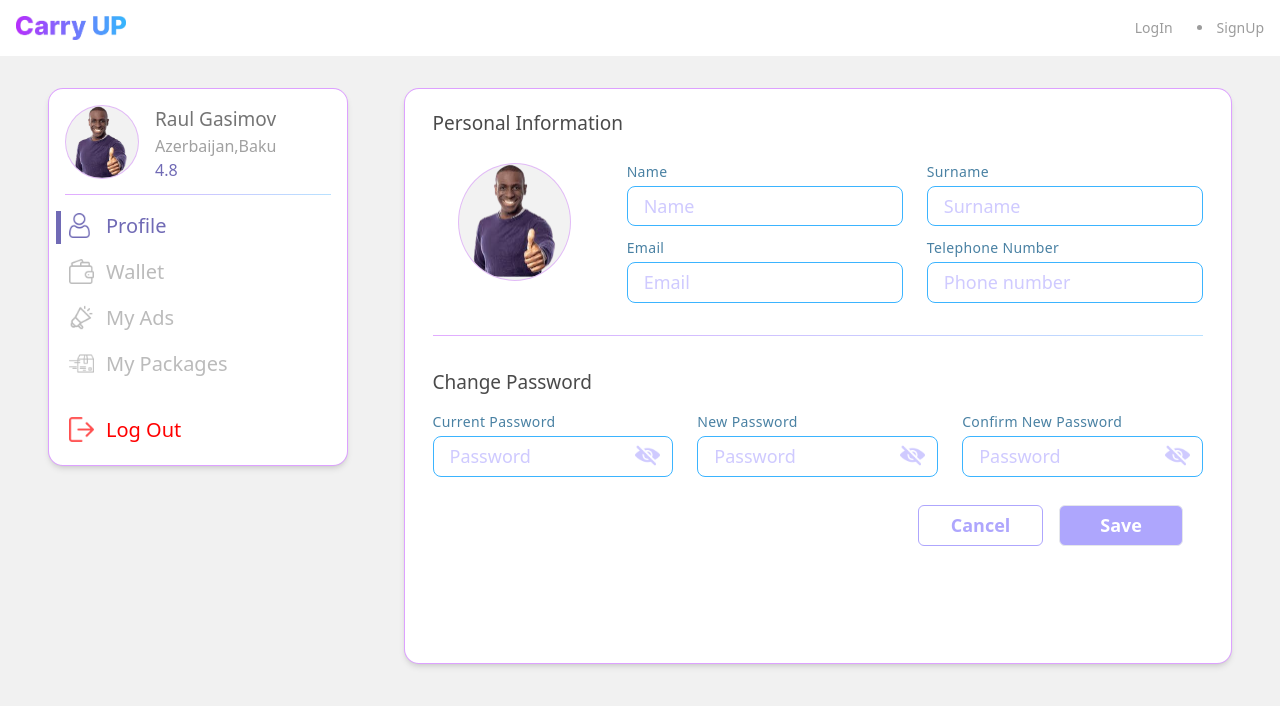
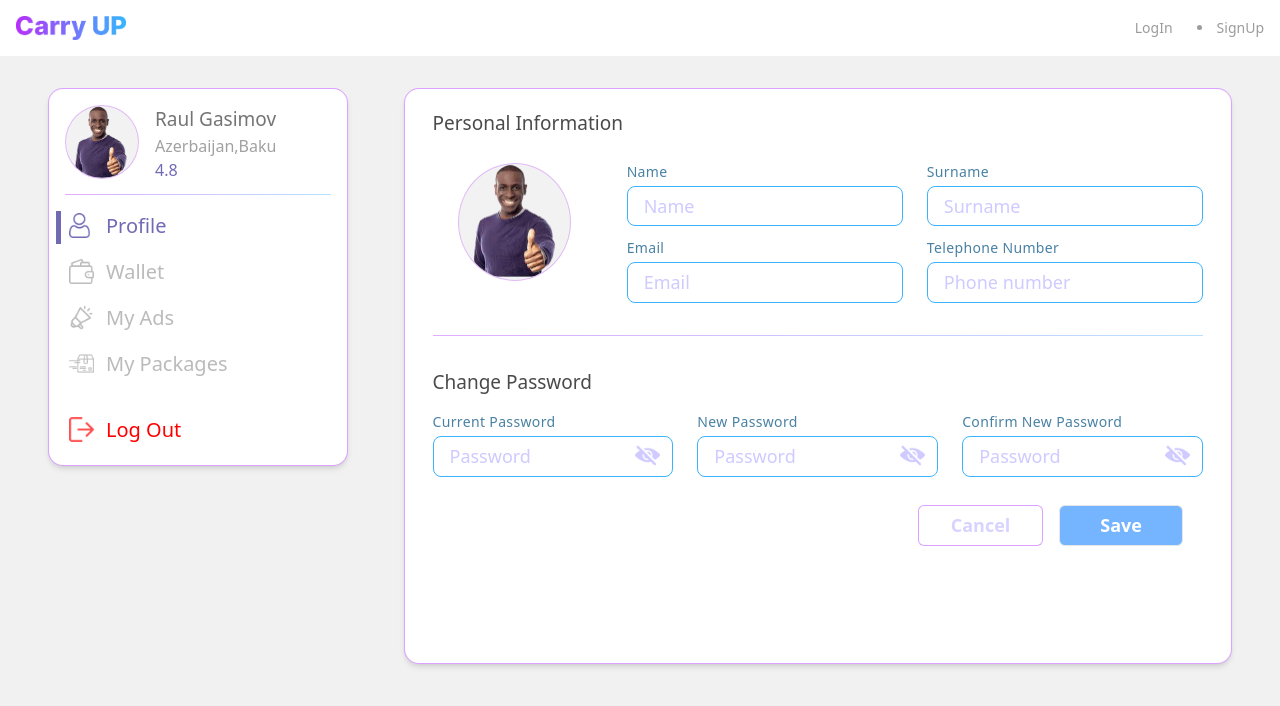
Before and after one commit to Ruslanqelenderli/CarryUpFront, a Next.js app: page /profile in a window 1280 px wide. Shown: the top 706 px of the page. Built offline with nearby package versions, Linux system fonts and the light colour scheme.

Commit message:
mainpage

```diff
--- a/app/components/customPagination.js
+++ b/app/components/customPagination.js
@@ -16,17 +16,17 @@ const CustomPagination = ({
   }
 
   return (
-    <div className="flex bg-white rounded-lg justify-center py-4 absolute bottom-0 left-[40%]">
+    <div className="flex bg-white rounded-lg w-full justify-center py-4 absolute bottom-0 ">
       <nav
         aria-label="Page navigation example"
         className="flex justify-center "
       >
-        <ul className="flex items-center -space-x-px h-8 text-sm">
+        <ul className="flex items-center -space-x-px h-8 text-sm ">
           <li>
             <a
               href="#"
               onClick={prePage}
-              className=" flex items-center  justify-center px-3 h-8 ms-0 leading-tight text-[#7FBAFF] bg-white rounded-s-lg  hover:text-gray-700  dark:hover:text-white"
+              className=" flex items-center  justify-center px-3 h-8 ms-0 leading-tight text-[#7FBAFF]  rounded-s-lg  hover:text-gray-700  dark:hover:text-white"
             >
               <span className="sr-only">Previous</span>
               <svg
@@ -54,7 +54,7 @@ const CustomPagination = ({
                     href="#"
                     onClick={() => setCurrentPage(page)}
                     className={
-                      "flex items-center justify-center mr-5 px-3 h-8 leading-tight text-gray-500 bg-white  hover:bg-gray-100 hover:text-gray-700 dark:bg-gray-800 dark:border-gray-700 dark:text-gray-400 dark:hover:bg-gray-700 dark:hover:text-white"
+                      "flex items-center justify-center mr-5 px-3 h-8 leading-tight"
                     }
                     style={{
                       background: page === currentPage ? "#2F8EFF" : "none",
--- a/app/components/mainPage.js
+++ b/app/components/mainPage.js
@@ -470,15 +470,15 @@ const [loading,setLoading] = useState(false)
                 </>
               )}
             </form>
-            <div className=" sticky bottom-0 flex  justify-between  bg-white px-3 py-4">
+            <div className=" sticky bottom-0 flex ml-3 justify-between  bg-white px-3 py-4">
               <button
-                className="bg-transparent  font-semibold  py-1.5 px-4 border    rounded-md cancelButton "
+                className="bg-transparent  font-semibold  px-4 py-1.5 border    rounded-md cancelButton "
                 onClick={clearTripsData}
               >
-                Clear All
+                Clear all
               </button>
               <button
-                className="bg-transparent  font-semibold  py-1.5 px-6 border    rounded-md saveButton "
+                className="bg-transparent  font-semibold  px-6 py-1.5 border    rounded-md saveButton "
                 onClick={getTrips}
               >
                 Search
@@ -514,7 +514,7 @@ const [loading,setLoading] = useState(false)
                <div className="grid grid-cols-3 gap-4 py-6 px-6 ">
                 {tripData.map((v) => (
                   <>
-                    <div className="bg-white border box  relative pt-4 pb-8 border-[#A0CCFF] border-solid rounded-[1rem]  h-[11.5rem] min-h-full hover:bg-[#449aff29] hover:border-[#0E6FE1] hover:shadow-xl transition duration-700 ease-in-out">
+                    <div className="bg-white border box  relative pt-4 pb-8 border-[#A0CCFF] border-solid rounded-[1rem]  h-[12rem] max-h-[16rem] hover:bg-[#449aff29] hover:border-[#0E6FE1] hover:shadow-xl transition duration-700 ease-in-out">
                       <div className="flex px-4 ">
                         <span className="capitalize text-[#2F8EFF] font-semibold ">
                           {v?.tripPlaceDetails.map((v) => v.fromPlace)}
--- a/styles/global.css
+++ b/styles/global.css
@@ -94,12 +94,12 @@ ul span {
   border: 1px solid #3BB4FF;
 }
 .saveButton{
-  background-color: #AEA6FD !important;
+  background-color: #75B4FF !important;
   color: white;
 }
 .cancelButton{
-  border:1px solid #AEA6FD;
-  color: #AEA6FD;
+  border:1px solid #b532ff75;
+  color: #aea6fd7d;
   background-color: white !important;
 
 }
```
